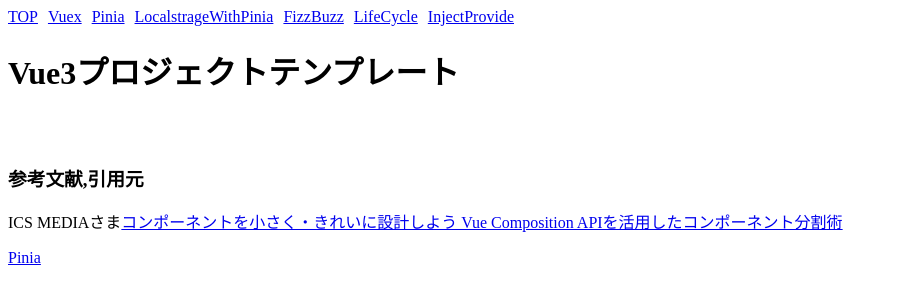
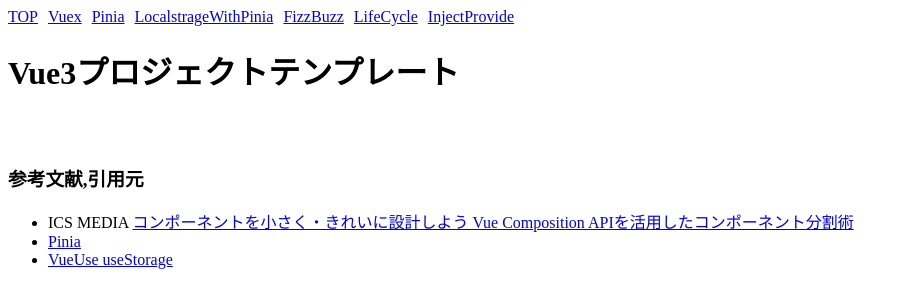
Before and after one commit to fumi-sagawa/vue3-template, a Vue app: page /#/ in a window 1280 px wide. Shown: the top 308 px of the page, without its empty margins (0-908 px from the left). Built offline with nearby package versions, Linux system fonts and the light colour scheme.

Commit message:
Fix: Topなど

```diff
--- a/package.json
+++ b/package.json
@@ -7,7 +7,8 @@
     "serve": "vite preview",
     "lint": "eslint --fix src/*.{ts,vue} && eslint --fix src/**/*.{ts,vue}",
     "format": "prettier -w src/*.{ts,vue} && prettier -w src/**/*.{ts,vue}",
-    "fix": "yarn format && yarn lint"
+    "fix": "yarn format && yarn lint",
+    "deploy": "gh-pages -d dist"
   },
   "dependencies": {
     "@vueuse/core": "^6.7.4",
@@ -25,6 +26,7 @@
     "@vue/eslint-config-typescript": "^8.0.0",
     "eslint": "^8.0.1",
     "eslint-plugin-vue": "^7.20.0",
+    "gh-pages": "^3.2.3",
     "prettier": "^2.4.1",
     "typescript": "^4.4.3",
     "vite": "^2.6.4",
--- a/src/pages/Top.vue
+++ b/src/pages/Top.vue
@@ -5,15 +5,20 @@
     <h1>Vue3プロジェクトテンプレート</h1>
     <div>
       <h3>参考文献,引用元</h3>
-      <p>
-        ICS MEDIAさま<a href="https://ics.media/entry/210929/"
-          >コンポーネントを小さく・きれいに設計しよう Vue Composition
-          APIを活用したコンポーネント分割術</a
-        >
-      </p>
-      <p>
-        <a href="https://pinia.esm.dev/introduction.html">Pinia</a>
-      </p>
+
+      <ul>
+        <li>
+          ICS MEDIA
+          <a href="https://ics.media/entry/210929/"
+            >コンポーネントを小さく・きれいに設計しよう Vue Composition
+            APIを活用したコンポーネント分割術</a
+          >
+        </li>
+        <li><a href="https://pinia.esm.dev/introduction.html">Pinia</a></li>
+        <li>
+          <a href="https://vueuse.org/core/usestorage/">VueUse useStorage</a>
+        </li>
+      </ul>
     </div>
   </div>
 </template>
--- a/vite.config.ts
+++ b/vite.config.ts
@@ -1,7 +1,12 @@
-import { defineConfig } from 'vite'
-import vue from '@vitejs/plugin-vue'
+import { defineConfig } from 'vite';
+import vue from '@vitejs/plugin-vue';
 
 // https://vitejs.dev/config/
 export default defineConfig({
-  plugins: [vue()]
-})
+  plugins: [vue()],
+  base: './',
+  build: {
+    assetsDir: 'assets',
+    outDir: 'dist',
+  },
+});
```
Also changed, not shown: 1 other file (tests, documents, lock files or other folders).
